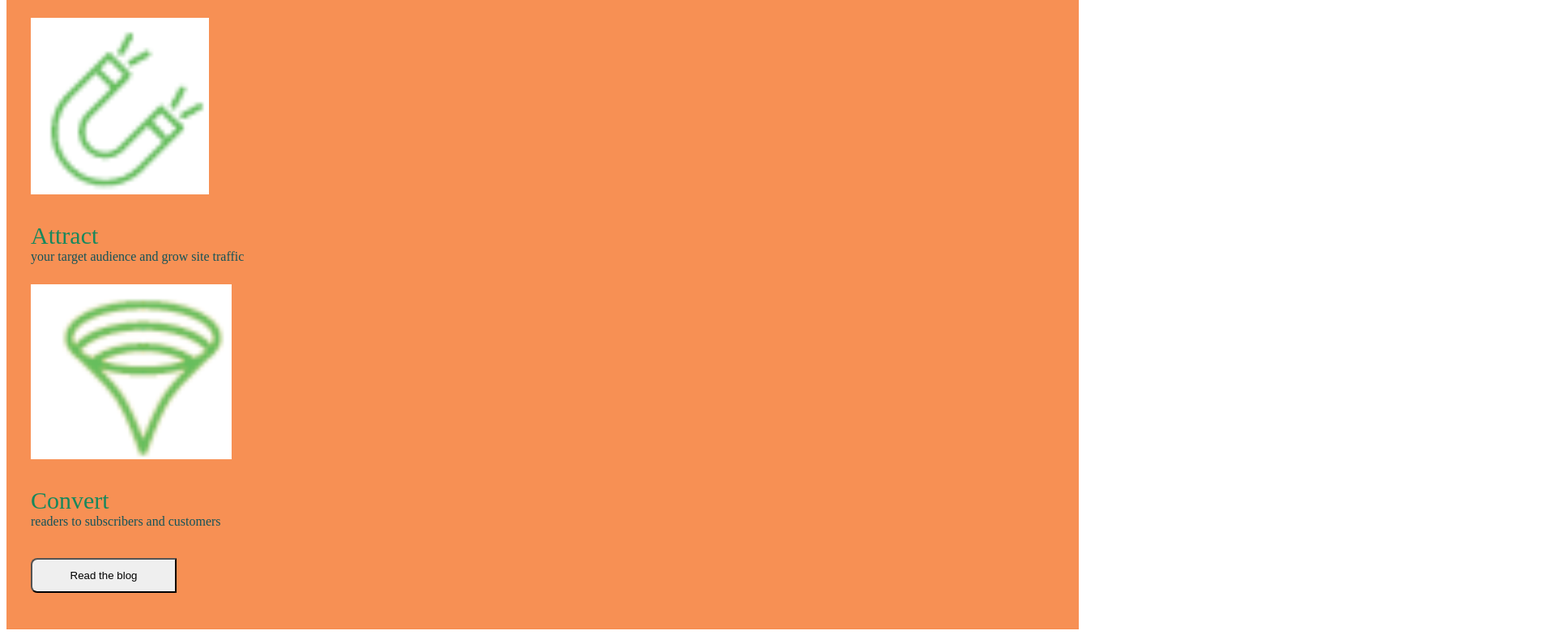
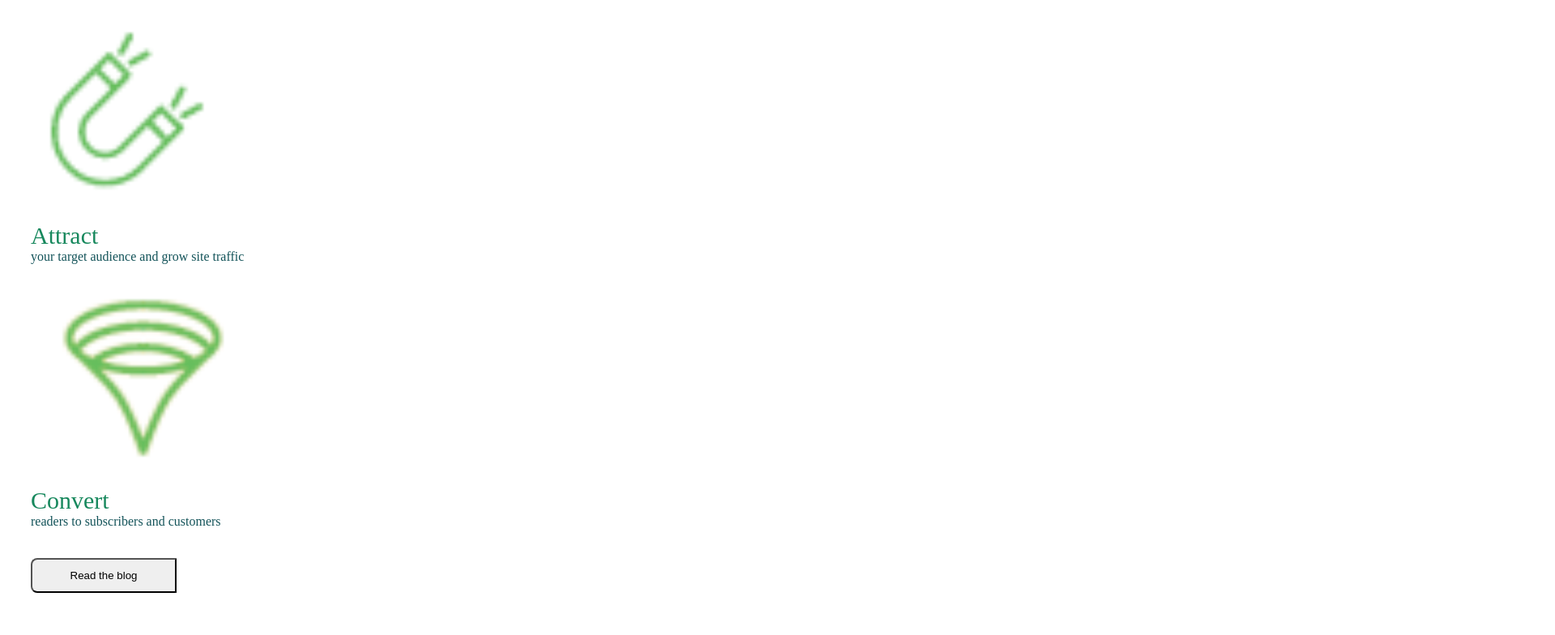
Before and after one commit to bluepill5/sassCE, a website: page index.html in a window 1280 px wide. Shown: the part 434-1218 px from the top of the page at 81% size, 1920 px wide, since content can reach past the window. Drawn offline with Linux system fonts and the light colour scheme.

Commit message:
Cambio de Bgkc W30%

```diff
--- a/Scss/main.scss
+++ b/Scss/main.scss
@@ -3,8 +3,8 @@
 @import "./section";
 
 .blog {
-  background-color: $orange;
-  width: 100%;
+  background-color: $white;
+  width: 300%;
   padding: 30px;
   display: flex;
 
```
Also changed, not shown: Css/main.css.
